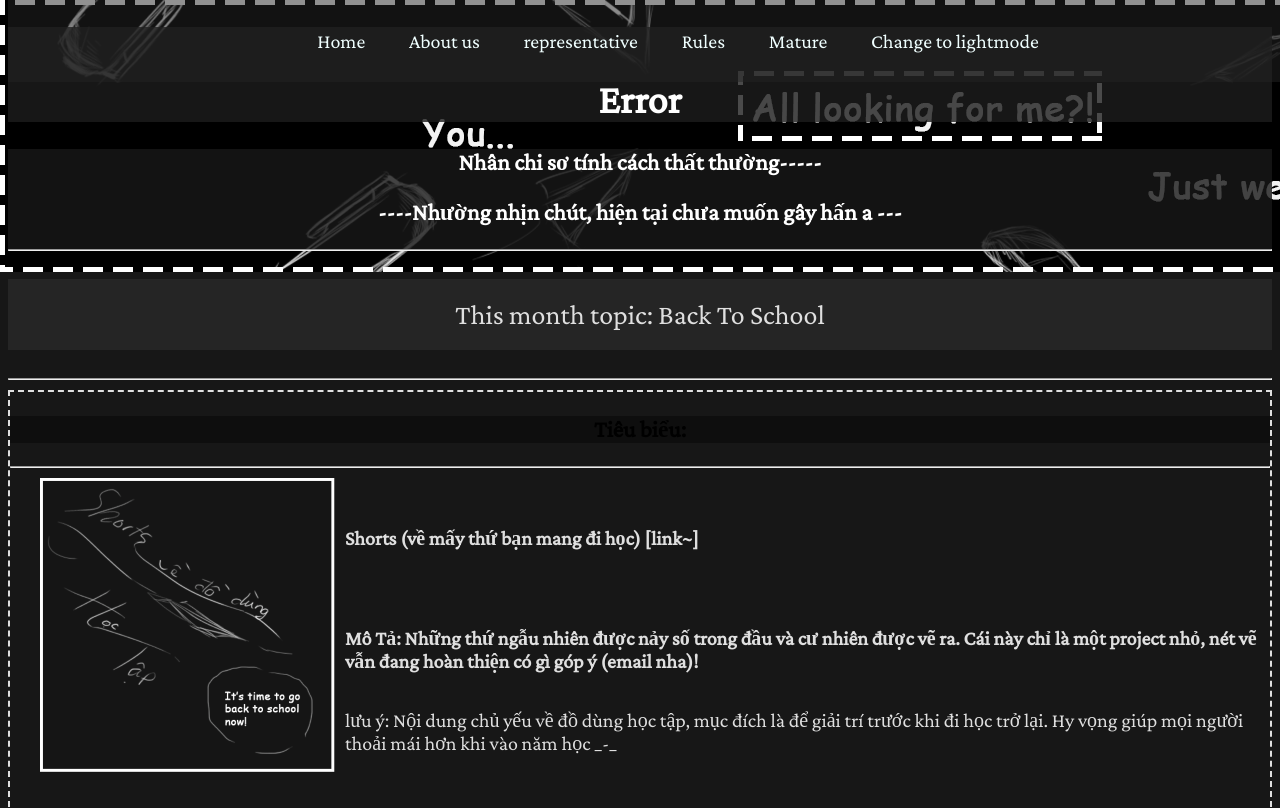
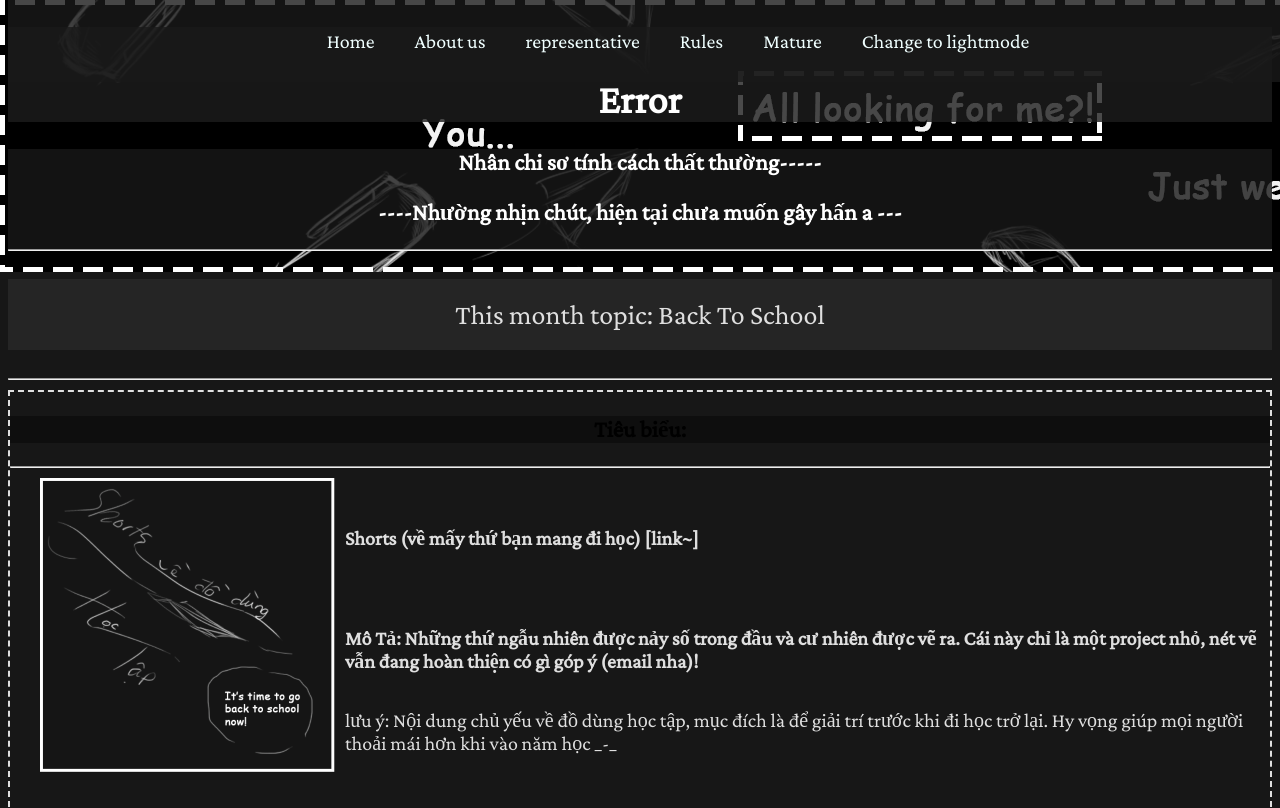
Before and after one commit to error518181518/ErroronDarkmode, a plain HTML site: page index.html in a window 1280 px wide. Shown: the top 808 px of the page. Drawn offline with nearby package versions, Linux system fonts and the light colour scheme.

Commit message:
Update styleer.css

```diff
--- a/styleer.css
+++ b/styleer.css
@@ -4,13 +4,16 @@ a{
 
 .navi-bar {
     position: fixed;
-    justify-content: space-evenly;
-    text-align: center;
-     background-color: rgba(36, 36, 36, 0.5);
+    display: flex;
+    justify-content: center;
+    flex-direction: row;
+    flex-wrap: wrap;
+    align-items: center;
+     background-color: rgb(26, 26, 26,0.8);
       padding: 30px;
        width: 100%;
         top: 0%;
-        flex-wrap: wrap;
+        text-align: center;
 }
 
 .footer-it {
```
